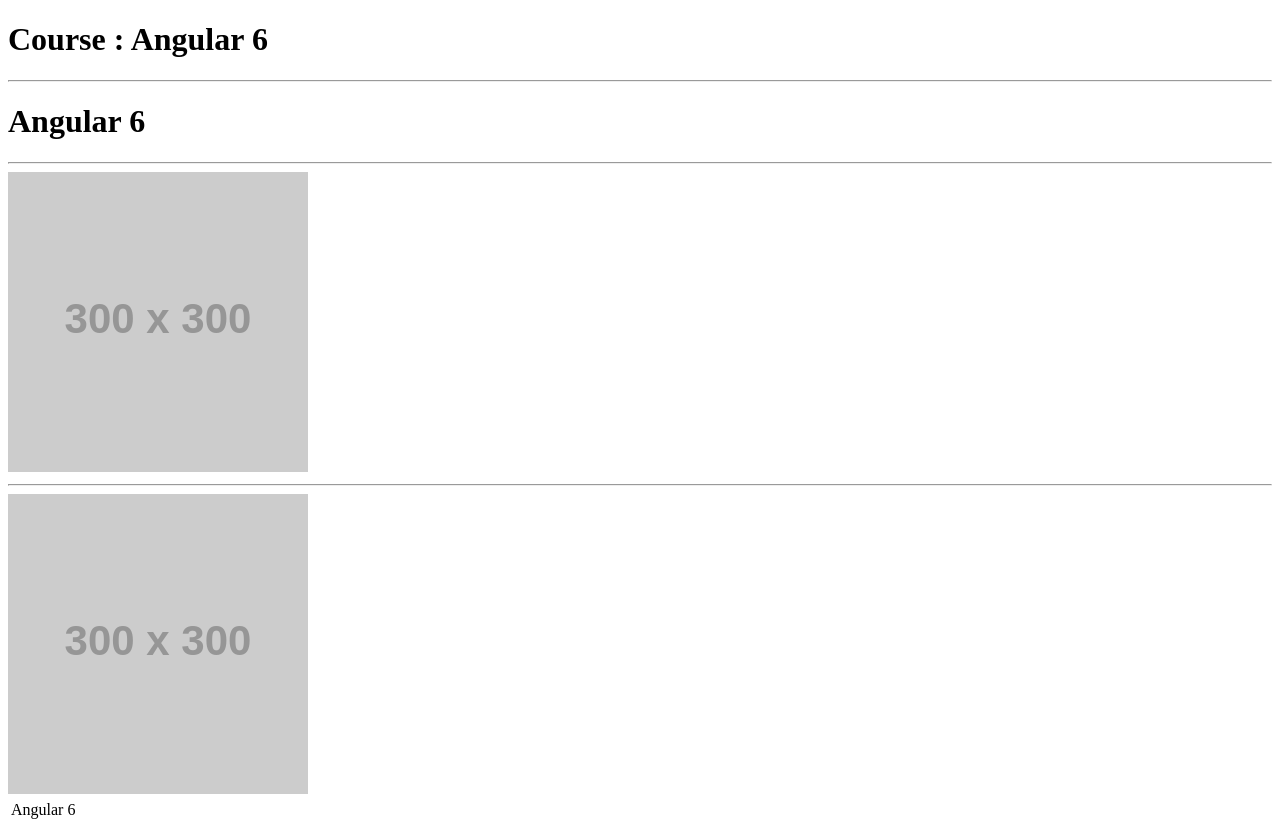
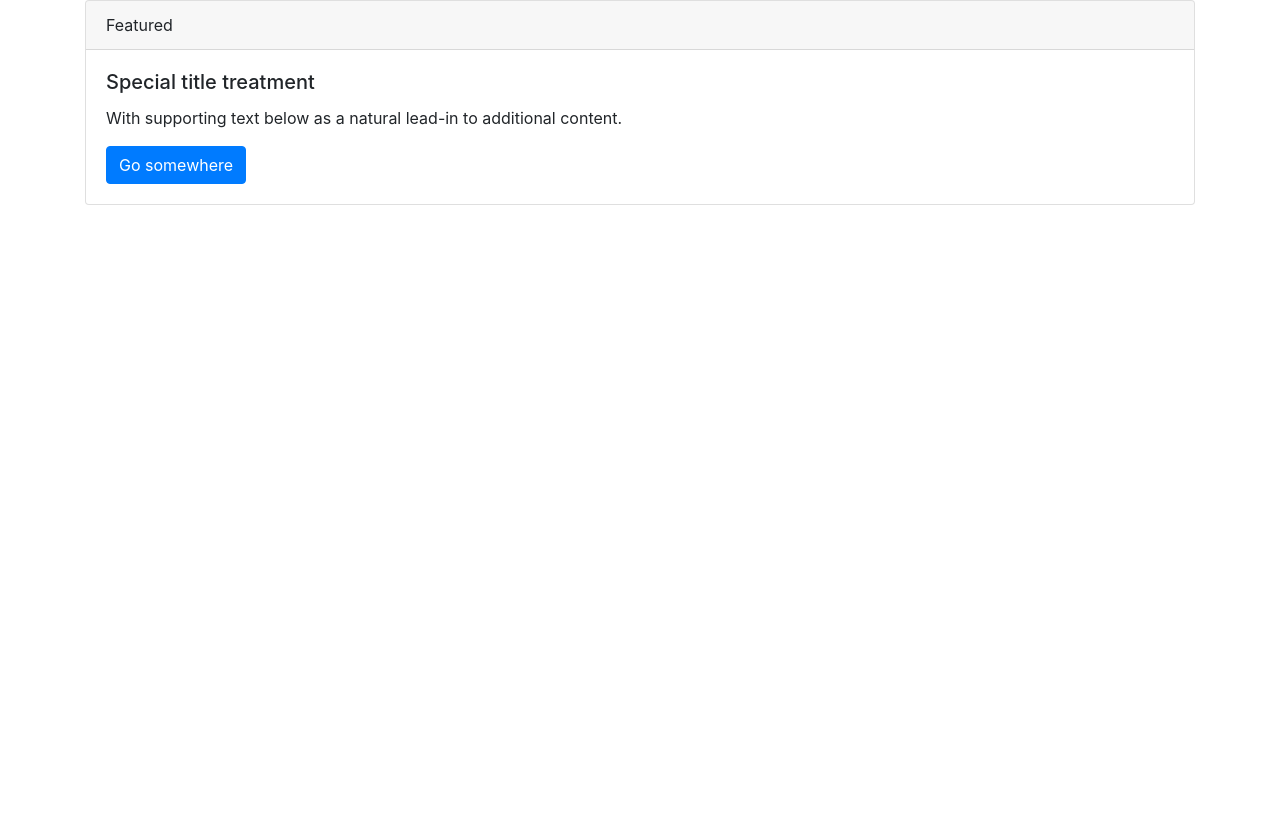
Before and after one commit to DevYSM/learnAngular, an Angular app: page / in a window 1280 px wide. After the commit the page ends 800 px from the top, so only its background shows below. Built offline with nearby package versions, Linux system fonts and the light colour scheme.

Commit message:
Add Bootstrap

```diff
--- a/package.json
+++ b/package.json
@@ -19,6 +19,7 @@
     "@angular/platform-browser": "~9.1.9",
     "@angular/platform-browser-dynamic": "~9.1.9",
     "@angular/router": "~9.1.9",
+    "bootstrap": "^4.5.0",
     "rxjs": "~6.5.4",
     "tslib": "^1.10.0",
     "zone.js": "~0.10.2"
--- a/src/app/app.component.html
+++ b/src/app/app.component.html
@@ -1,2 +1,3 @@
 <!-- <app-my-first></app-my-first> -->
+
 <course></course>
--- a/src/app/course/course.component.html
+++ b/src/app/course/course.component.html
@@ -1,14 +1,12 @@
-<!-- InterPorliation -->
-<h1>Course : {{ courseName }}</h1>
-<hr>
-<h1 [textContent] = "courseName">Course : </h1>
-<hr>
-<img src="{{ imgUrl }}" alt="{{ courseName }}"/>
-<hr>
-<img [src]="imgUrl">
-
-<table>
-    <tr>
-        <td [attr.colspan]="colSpan">{{ courseName }}</td>
-    </tr>
-</table>
+<div class="container">
+    <div class="card ">
+        <div class="card-header">
+            Featured
+        </div>
+        <div class="card-body">
+            <h5 class="card-title">Special title treatment</h5>
+            <p class="card-text">With supporting text below as a natural lead-in to additional content.</p>
+            <a href="#" class="btn btn-primary">Go somewhere</a>
+        </div>
+    </div>
+</div>
--- a/src/styles.css
+++ b/src/styles.css
@@ -1 +1,2 @@
 /* You can add global styles to this file, and also import other style files */
+@import "bootstrap/dist/css/bootstrap.min.css";
```
Also changed, not shown: src/main.ts (line endings or trailing spaces), 1 other file (tests, documents, lock files or other folders).
